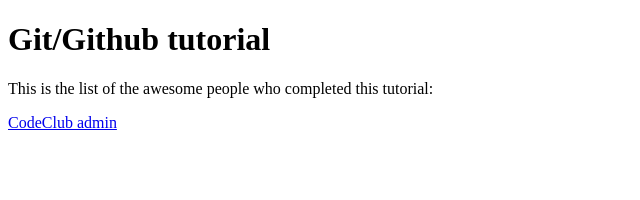
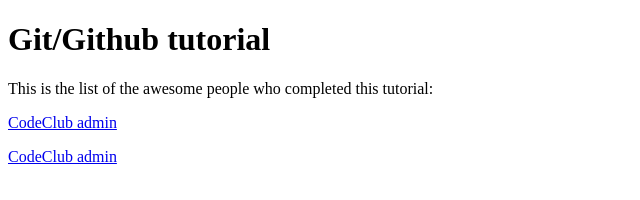
Before and after one commit to CodeClubAIU/git-tutorial, a plain HTML site: page index.html in a window 1280 px wide. Shown: the whole page, without its empty margins (0-640 px from the left). Drawn offline with Linux system fonts and the light colour scheme.

Commit message:
Update index.html

```diff
--- a/index.html
+++ b/index.html
@@ -9,6 +9,7 @@
 <p>This is the list of the awesome people who completed this tutorial:</p>
 
 <p><a href="codeclub.html">CodeClub admin</a></p>
+<p><a href="example.html">CodeClub admin</a></p>
 
 </body>
 </html>
```
